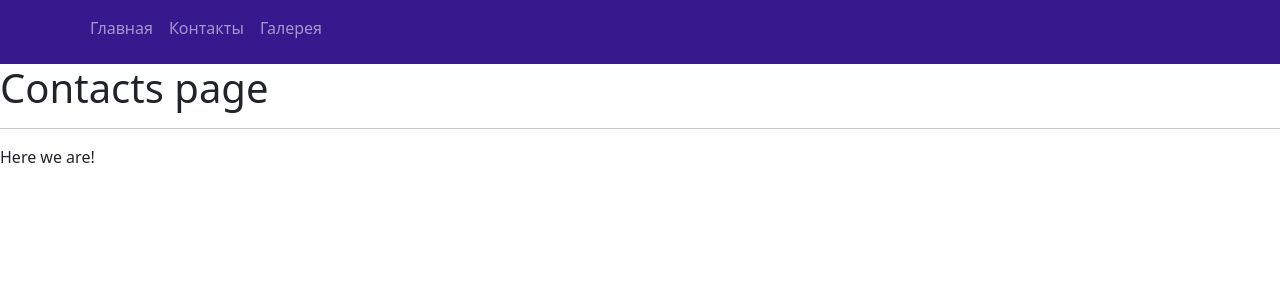
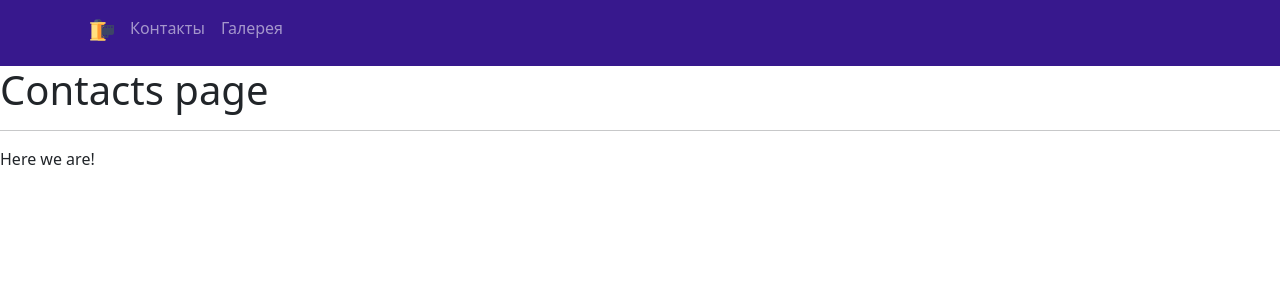
Before and after one commit to 100ballovby/flaskProject8A, a Flask app: page /contacts in a window 1280 px wide. Shown: the top 300 px of the page. Run offline with Flask 2, Linux system fonts and the light colour scheme.

Commit message:
Adding header icon🔗

```diff
--- a/templates/base.html
+++ b/templates/base.html
@@ -20,7 +20,9 @@
         <div class="container">
             <div class="collapse navbar-collapse">
                 <ul class="navbar-nav me-auto mb-2">
-                    <li class="nav-item"><a class="nav-link" href="{{ url_for('main_page') }}">Главная</a></li>
+                    <li class="nav-item"><a class="nav-link" href="{{ url_for('main_page') }}">
+                        <img src="{{ url_for('static', filename='images/film-roll-min.png') }}" alt="">
+                    </a></li>
                     <li class="nav-item"><a class="nav-link" href="{{ url_for('contact_page') }}">Контакты</a></li>
                     <li class="nav-item"><a class="nav-link" href="{{ url_for('gallery_page') }}">Галерея</a></li>
                 </ul>
```
Also changed, not shown: static/images/film-roll-min.png (added).
